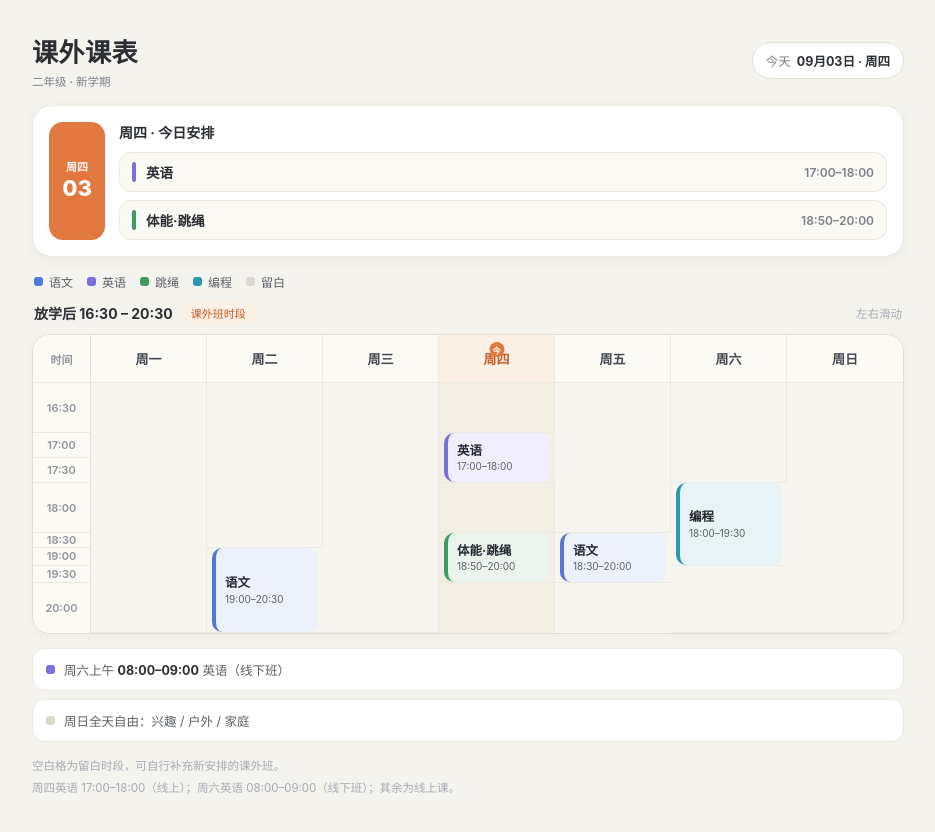
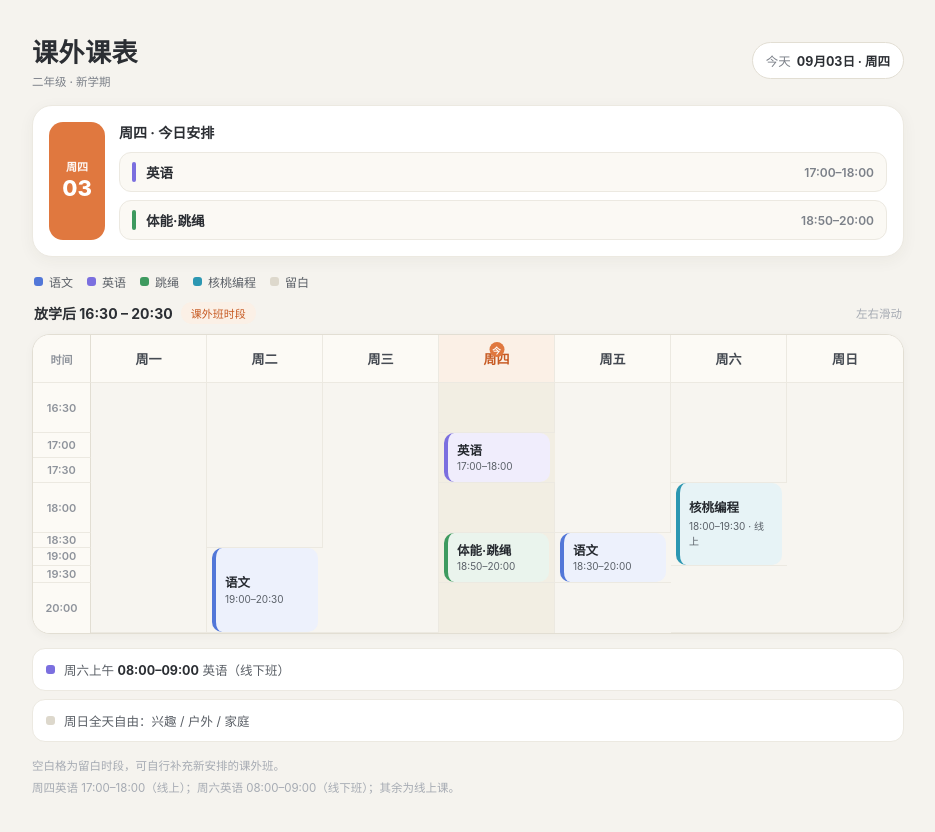
Before and after one commit to tenggangren/course-schedule, a plain HTML site: page index.html in a window 1280 px wide. Shown: the whole page, without its empty margins (172-1107 px from the left). Drawn offline with Linux system fonts and the light colour scheme.

Commit message:
周六编程改为核桃编程（线上）

```diff
--- a/index.html
+++ b/index.html
@@ -190,7 +190,7 @@
     <span><span class="dot" style="background:#5277D8;"></span>语文</span>
     <span><span class="dot" style="background:#7B6FDF;"></span>英语</span>
     <span><span class="dot" style="background:#3E9A5F;"></span>跳绳</span>
-    <span><span class="dot" style="background:#2C97B2;"></span>编程</span>
+    <span><span class="dot" style="background:#2C97B2;"></span>核桃编程</span>
     <span><span class="dot" style="background:#DDD8CC;"></span>留白</span>
   </div>
 
@@ -242,7 +242,7 @@
       <tr>
         <td class="time">18:00</td>
         <td class="cell" data-day="4"></td>
-        <td class="cell" data-day="6" rowspan="3"><div class="course bian"><span class="n">编程</span><span class="t">18:00–19:30</span></div></td>
+        <td class="cell" data-day="6" rowspan="3"><div class="course bian"><span class="n">核桃编程</span><span class="t">18:00–19:30 · 线上</span></div></td>
       </tr>
       <!-- 18:30 -->
       <tr>
@@ -290,7 +290,7 @@
       1:[], 2:[{n:"语文",t:"19:00–20:30",c:"yu"}], 3:[],
       4:[{n:"英语",t:"17:00–18:00",c:"eng"},{n:"体能·跳绳",t:"18:50–20:00",c:"tiao"}],
       5:[{n:"语文",t:"18:30–20:00",c:"yu"}],
-      6:[{n:"编程",t:"18:00–19:30",c:"bian"}], 0:[]
+      6:[{n:"核桃编程",t:"18:00–19:30 · 线上",c:"bian"}], 0:[]
     };
     var now = new Date();
     var day = now.getDay();
```
